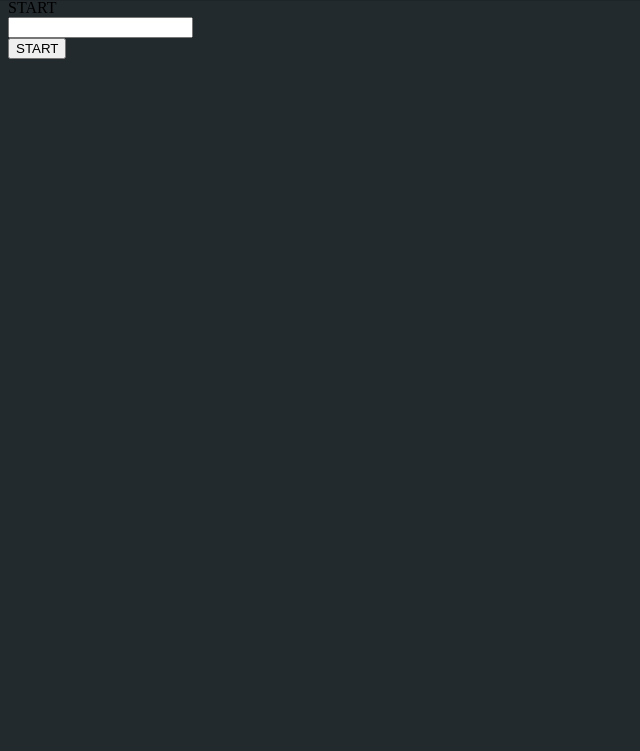
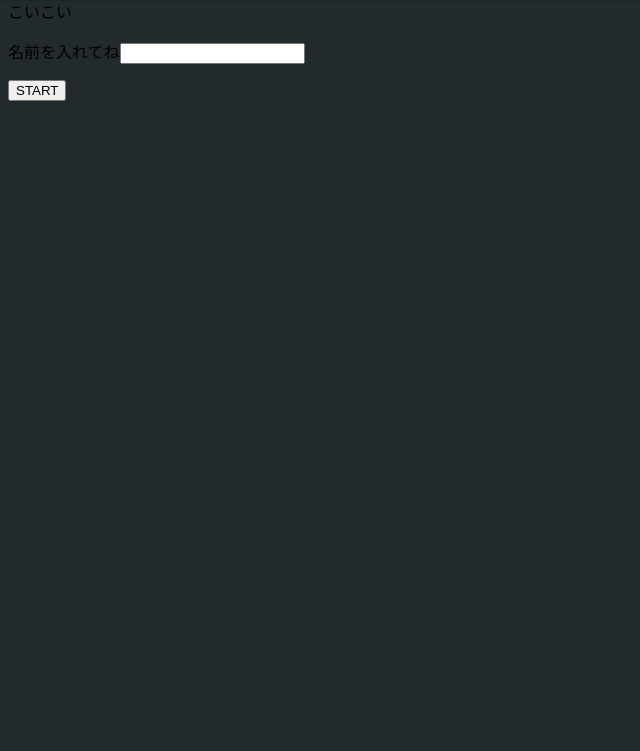
Before and after one commit to takumi712/koikoi_game, a website: page page/test_title.html in a window 1280 px wide. Shown: the part 49-800 px from the top of the page, without its empty margins (0-640 px from the left). Drawn offline with Linux system fonts and the light colour scheme.

Commit message:
Update test_title.html
wawawa2

```diff
--- a/page/test_title.html
+++ b/page/test_title.html
@@ -2,7 +2,6 @@
 <html>
 <head>
 	<title>こいこい</title>
-
 	<link rel="stylesheet" type="text/css" href="main.css">
 </head>
 <body>
@@ -15,10 +14,10 @@
 	</header>
     <div id='page_title' class='page_title'>
         <div class='mode_title'>
-            <label>START</label>
+            <label>こいこい</label>
         </div>
         <div class='user_name'>
-            <input type="text" name="name">
+            <p>名前を入れてね<input type="text" name="name"></p>
         </div>
         <div class='start_button'>
             <button type='button'>START</button>
```
